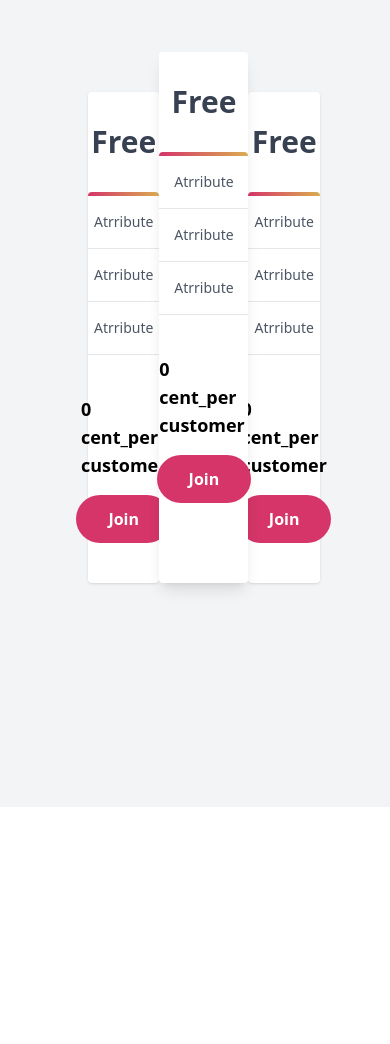
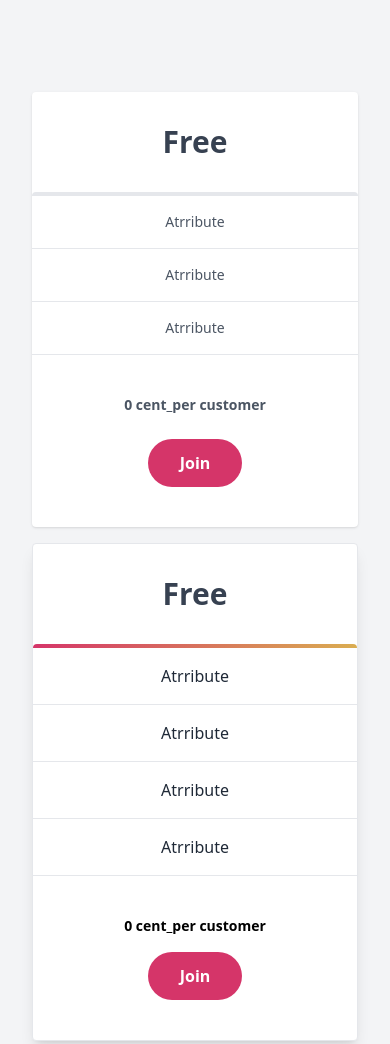
Before and after one commit to saraanv/LandingPage, a website: page src/index.html in a window 390 px wide. Shown: the part 3900-4944 px from the top of the page. Before the commit the page ends 4707 px from the top, so only its background shows below. Drawn offline with Linux system fonts and the light colour scheme.

Commit message:
ended the pricing section also made it responsive

```diff
--- a/src/index.html
+++ b/src/index.html
@@ -244,8 +244,31 @@
                         <div class="bg-gradient-to-r  from-pink-750 to-amber-350 h-1 w-64 rounded-t-full opacity-50"></div>
                     </div>
                 </div>
-                <div class="flex mx-14 my-16">
-                    <div class="bg-white relative z-0 rounded shadow  w-4/12 mt-4">
+                <div class="flex flex-col  lg:flex-row lg:mx-14 my-16">
+                    <div class="bg-white relative z-0 rounded shadow w-full lg:w-4/12 mt-4">
+                        <div>
+                            <div class="py-8 flex justify-center">
+                                <h3 class="font-bold text-3xl text-gray-700">Free</h3>
+                            </div>
+                            <div>
+                                <div class="bg-gray-200 h-1 w-full rounded-t-full"></div>
+                            </div>
+                        </div>
+                        <ul class="text-sm text-gray-600 divide-y text-center border-b">
+                            <li class="py-4">Atrribute</li>
+                            <li class="py-4">Atrribute</li>
+                            <li class="py-4">Atrribute</li>
+                        </ul>
+                        <div class="flex flex-col items-center py-10">
+                            <div class="text-sm font-bold text-gray-600">
+                                0 cent_per customer
+                            </div>
+                            <div class="flex mt-6">
+                                <button class="bg-pink-750 font-bold  text-white p-3 px-8 rounded-full hover:underline duration-300 hover:scale-105 inline-block ease-in-out">Join</button>
+                            </div>
+                        </div>
+                    </div>
+                    <div class="bg-white relative z-10 rounded shadow-lg border w-full lg:w-5/12 mt-4 lg:-mt-6">
                         <div>
                             <div class="py-8 flex justify-center">
                                 <h3 class="font-bold text-3xl text-gray-700">Free</h3>
@@ -254,13 +277,14 @@
                                 <div class="bg-gradient-to-r  from-pink-750 to-amber-350 h-1 w-full rounded-t-full"></div>
                             </div>
                         </div>
-                        <ul class="text-sm text-gray-600 divide-y text-center border-b">
+                        <ul class="text-base text-gray-800 divide-y text-center border-b">
+                            <li class="py-4">Atrribute</li>
                             <li class="py-4">Atrribute</li>
                             <li class="py-4">Atrribute</li>
                             <li class="py-4">Atrribute</li>
                         </ul>
                         <div class="flex flex-col items-center py-10">
-                            <div class="text-lg font-bold">
+                            <div class="text-sm font-bold">
                                 0 cent_per customer
                             </div>
                             <div class="flex mt-4">
@@ -268,13 +292,13 @@
                             </div>
                         </div>
                     </div>
-                    <div class="bg-white relative z-10 rounded shadow-lg borswe w-5/12 -mt-6">
+                    <div class="bg-white relative z-0 rounded shadow w-full lg:w-4/12 mt-4">
                         <div>
                             <div class="py-8 flex justify-center">
                                 <h3 class="font-bold text-3xl text-gray-700">Free</h3>
                             </div>
                             <div>
-                                <div class="bg-gradient-to-r  from-pink-750 to-amber-350 h-1 w-full rounded-t-full"></div>
+                                <div class="bg-gray-200 h-1 w-full rounded-t-full"></div>
                             </div>
                         </div>
                         <ul class="text-sm text-gray-600 divide-y text-center border-b">
@@ -283,33 +307,10 @@
                             <li class="py-4">Atrribute</li>
                         </ul>
                         <div class="flex flex-col items-center py-10">
-                            <div class="text-lg font-bold">
+                            <div class="text-sm font-bold text-gray-600">
                                 0 cent_per customer
                             </div>
-                            <div class="flex mt-4">
-                                <button class="bg-pink-750 font-bold  text-white p-3 px-8 rounded-full hover:underline duration-300 hover:scale-105 inline-block ease-in-out">Join</button>
-                            </div>
-                        </div>
-                    </div>
-                    <div class="bg-white relative z-0 rounded shadow  w-4/12 mt-4">
-                        <div>
-                            <div class="py-8 flex justify-center">
-                                <h3 class="font-bold text-3xl text-gray-700">Free</h3>
-                            </div>
-                            <div>
-                                <div class="bg-gradient-to-r  from-pink-750 to-amber-350 h-1 w-full rounded-t-full"></div>
-                            </div>
-                        </div>
-                        <ul class="text-sm text-gray-600 divide-y text-center border-b">
-                            <li class="py-4">Atrribute</li>
-                            <li class="py-4">Atrribute</li>
-                            <li class="py-4">Atrribute</li>
-                        </ul>
-                        <div class="flex flex-col items-center py-10">
-                            <div class="text-lg font-bold">
-                                0 cent_per customer
-                            </div>
-                            <div class="flex mt-4">
+                            <div class="flex mt-6">
                                 <button class="bg-pink-750 font-bold  text-white p-3 px-8 rounded-full hover:underline duration-300 hover:scale-105 inline-block ease-in-out">Join</button>
                             </div>
                         </div>
```
Also changed, not shown: src/style.css.
